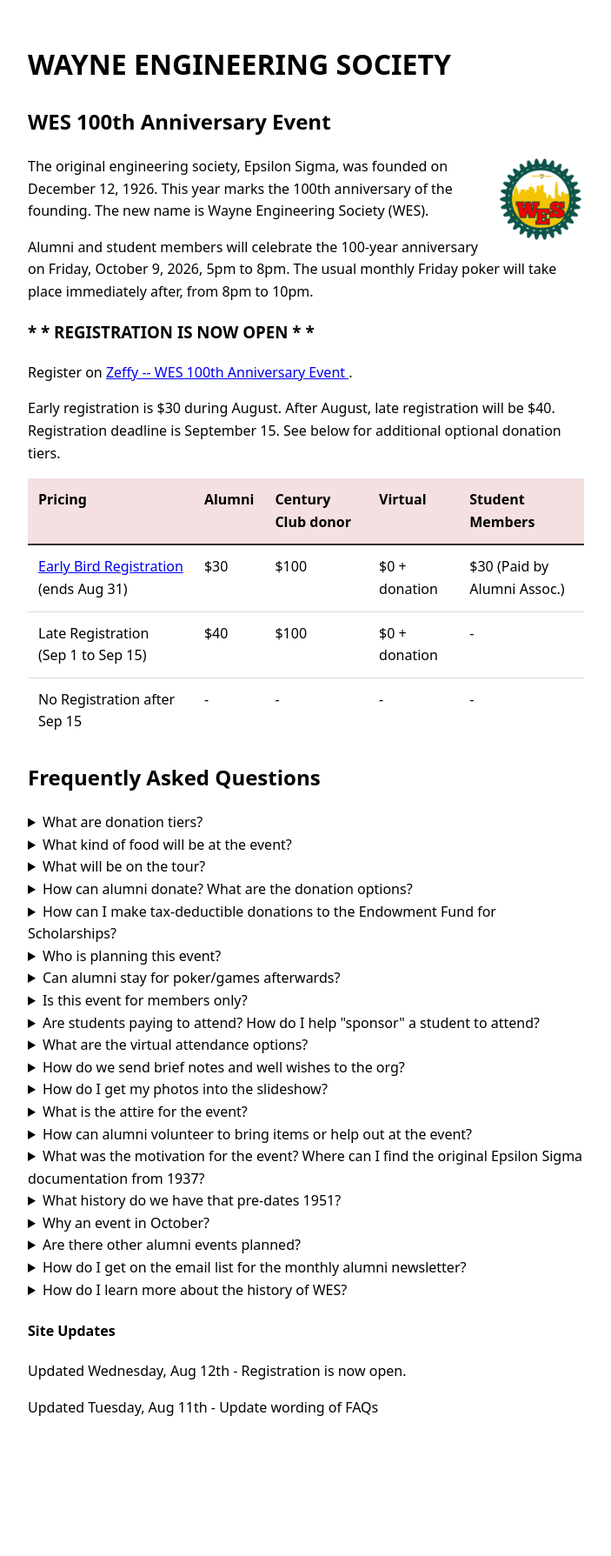
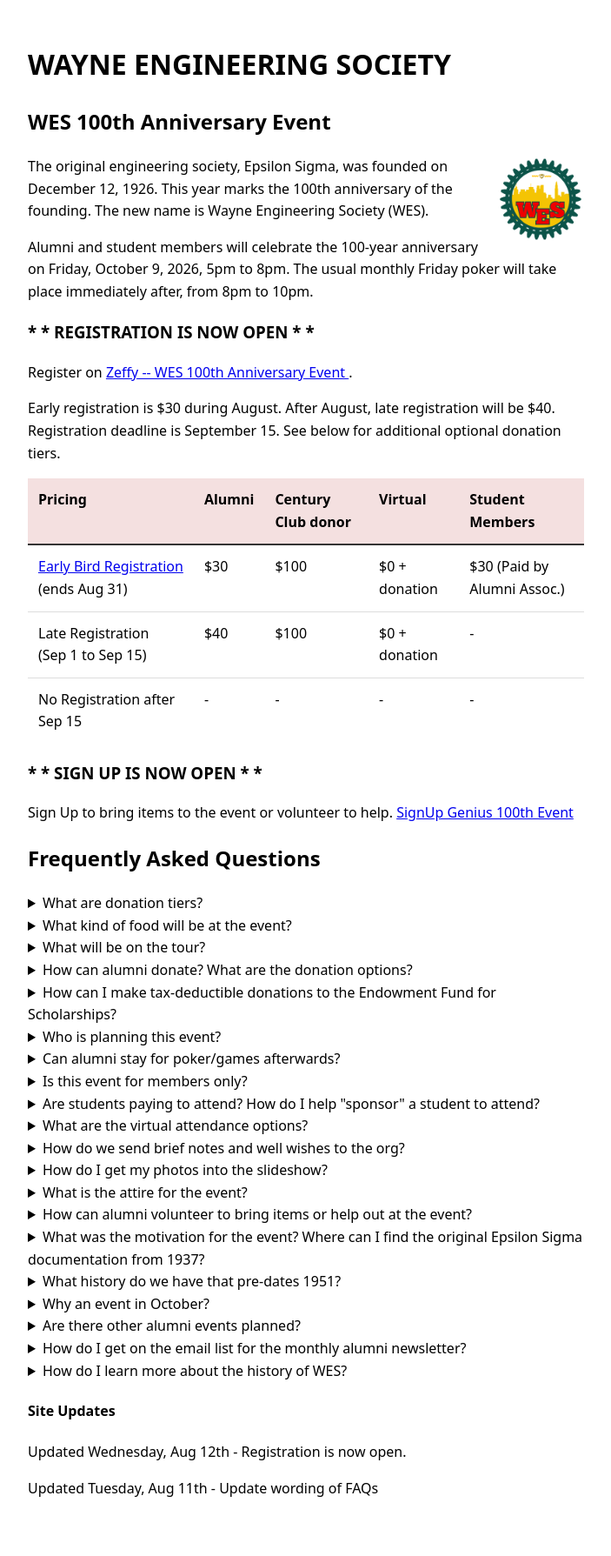
Before and after one commit to mciechanumich/WES100, a Jekyll site: the page built from docs/index.html, in a window 1280 px wide. Shown: the whole page at 87% size, without its empty margins (288-991 px from the left). Built offline with Jekyll 4.4.1, drawn with Linux system fonts in a browser that asks for light colours; before the commit the page ends 1696 px from its top, so only the background shows below that.

Commit message:
feat: add Sign up near top of page above FAQ

```diff
--- a/docs/index.html
+++ b/docs/index.html
@@ -5,6 +5,8 @@ title: WES 100th Anniversary Event
 <h1>WAYNE ENGINEERING SOCIETY</h1>
 <h2>WES 100th Anniversary Event</h2>
 <div class="wrap-container">
+
+
   <img src="images/WESlogo.png" alt="WES log" class="right-img" width=100>
 <div>
   <p>
@@ -26,8 +28,7 @@ Zeffy -- WES 100th Anniversary Event
 Early registration is $30 during August. After August, late registration will be $40. Registration deadline is September 15.  See below for additional optional donation tiers.
   </p>
 
-    <div>
-          <div class="div-table">
+<div class="div-table">
 
             <!-- Header Row -->
             <div class="div-table-row header">
@@ -48,7 +49,7 @@ Early Bird Registration
 (ends Aug 31)
 </div>
 
-              <div class="div-table-cell">$30</div>
+            <div class="div-table-cell">$30</div>
               <div class="div-table-cell">$100</div>
               <div class="div-table-cell">$0 + donation</div>
               <div class="div-table-cell">$30 (Paid by Alumni Assoc.)</div>
@@ -72,10 +73,16 @@ Early Bird Registration
               <div class="div-table-cell">-</div>
             </div>
 
-          </div>
+</div>
 
-
-    </div>
+<h3>* * SIGN UP IS NOW OPEN * *</h3>
+<div>
+<p>
+Sign Up to bring items to the event or volunteer to help.
+<a href="https://www.signupgenius.com/go/20F0A4DA8A62AAAFB6-64893281-100th#/" target="_BLANK">
+SignUp Genius 100th Event
+</a>
+</p>
 </div>
 
 
```
